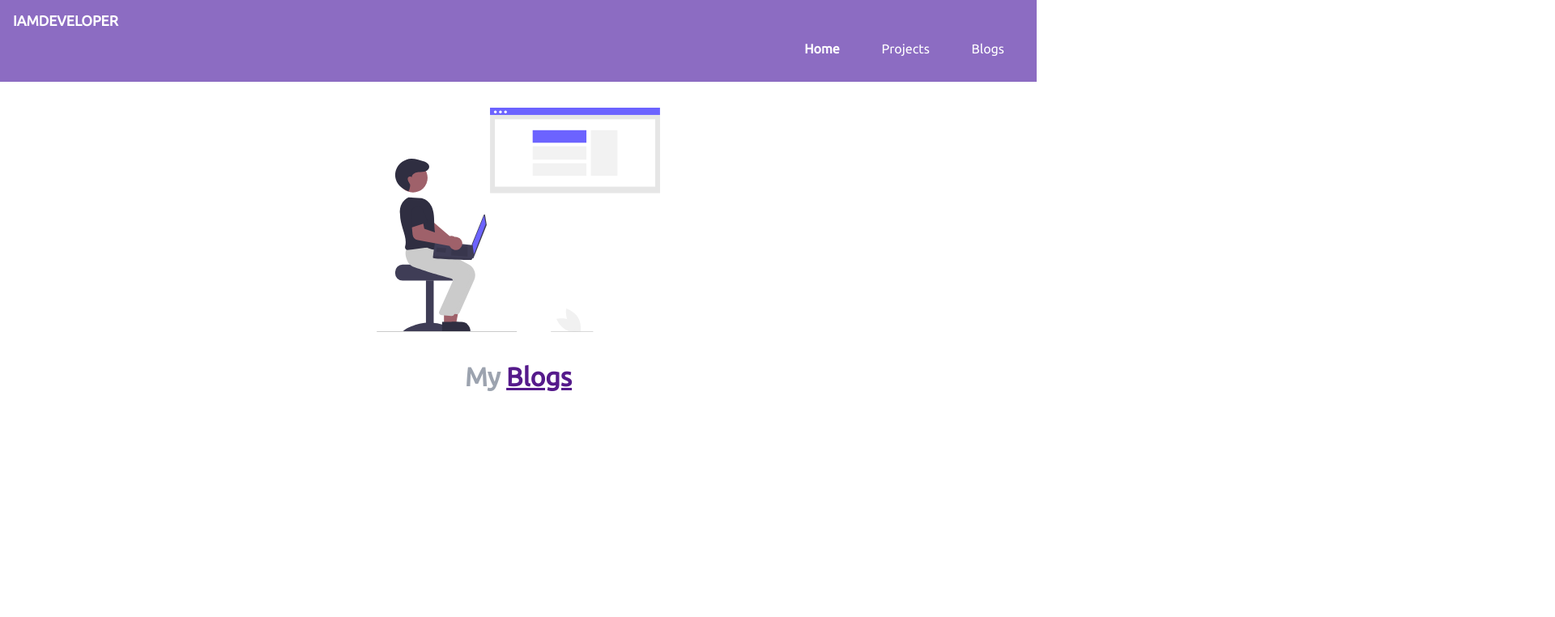
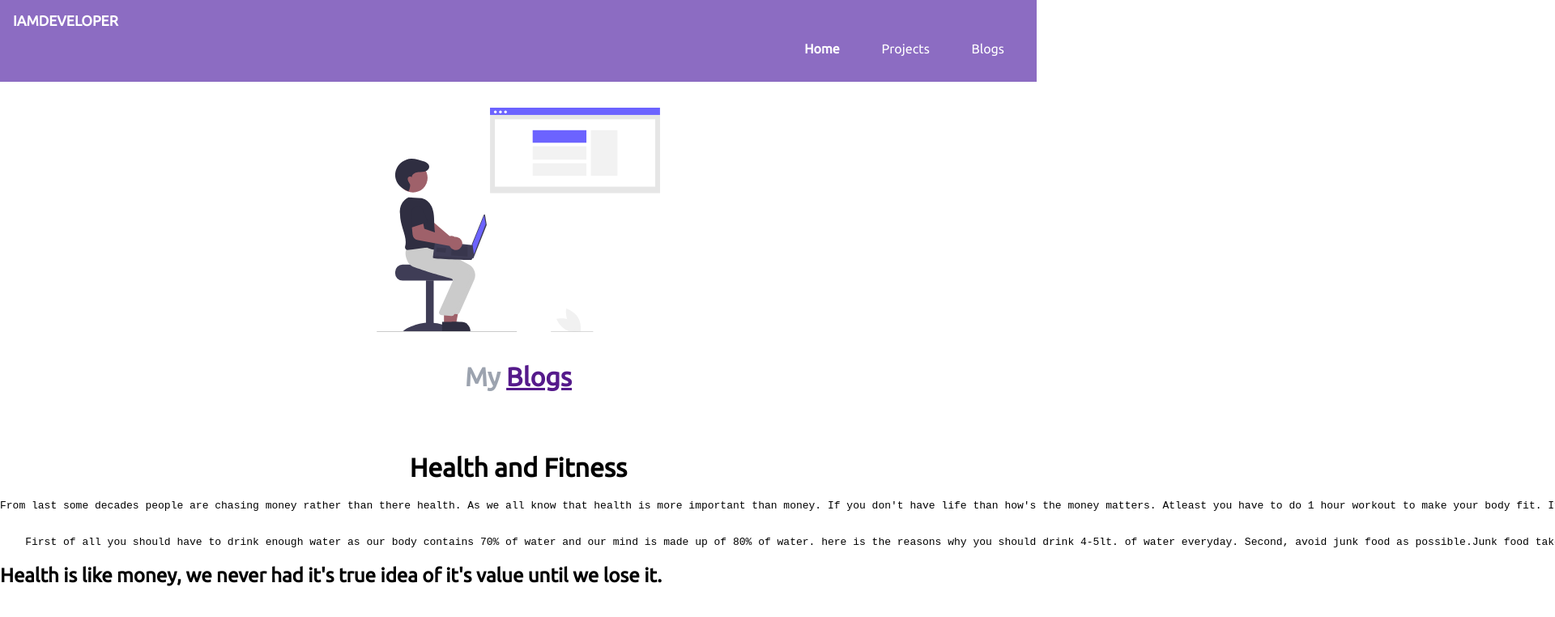
Before and after one commit to arpit01923/Lecture-3-html, a plain HTML site: page blogs.html in a window 1280 px wide. Shown: the top 762 px of the page at 81% size, 1920 px wide, since content can reach past the window. Drawn offline with Linux system fonts and the light colour scheme.

Commit message:
update blog1

```diff
--- a/blogs.html
+++ b/blogs.html
@@ -27,6 +27,11 @@
         <h1 class="hero-heading">My<span class="heading-inverter">
             <a href="">Blogs</a></span></h1>
     </header>
-    <p></p>
+    <h1>Health and Fitness</h1>
+    <pre>From last some decades people are chasing money rather than there health. As we all know that health is more important than money. If you don't have life than how's the money matters. Atleast you have to do 1 hour workout to make your body fit. If you don't have 1hour for your body in 24 hours then you don't deserve the body. If you wanna make your body fit. Here are some steps to be followed.
+
+
+    First of all you should have to drink enough water as our body contains 70% of water and our mind is made up of 80% of water. here is the reasons why you should drink 4-5lt. of water everyday. Second, avoid junk food as possible.Junk food takes much time as compared to normal food. Junk food also helps to make the person obess. Junk food mainly consists of dirty fat. Instead of this you have to eat fruitsand vegies. Third you have to workout to live longer and happy. Last one is to take minimum 7 hours of Sleep a day.</pre>
+                             <h2>Health is like money, we never had it's true idea of it's value until we lose it.</h2>
 </body>
 </html>
```
